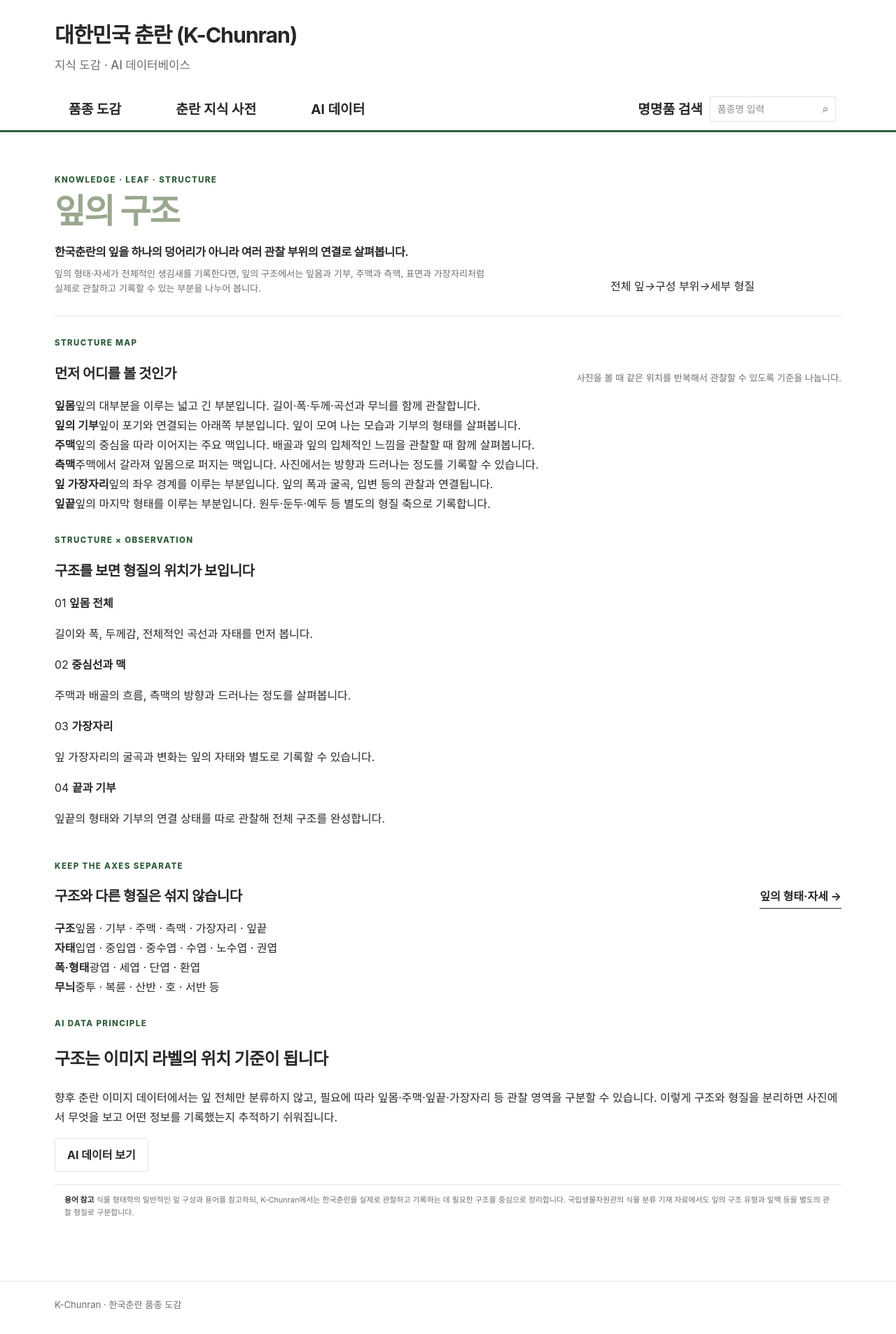
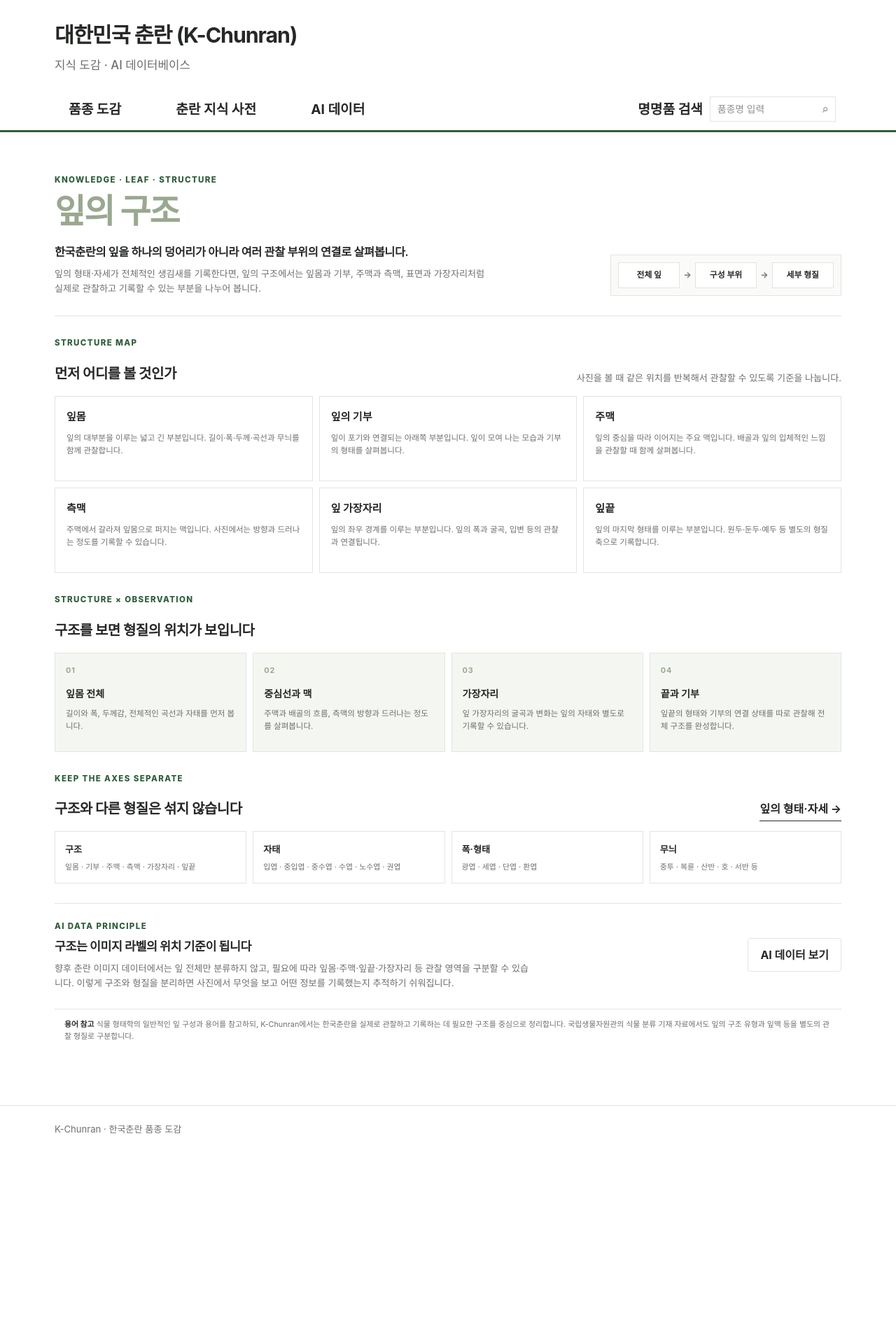
Before and after one commit to parasolra5-pixel/K-chunran, a Jekyll site: the page built from knowledge/leaf/structure.md, in a window 1280 px wide. Shown: the whole page at 70% size. Built offline with Jekyll 4.4.1, drawn with Linux system fonts in a browser that asks for light colours; after the commit the page ends 1656 px from its top, so only the background shows below that.

Commit message:
style: design leaf structure knowledge page

```diff
--- a/assets/css/k-chunran.css
+++ b/assets/css/k-chunran.css
@@ -2196,3 +2196,178 @@ a { color: inherit; }
     gap: 16px;
   }
 }
+
+
+/* Knowledge: leaf structure */
+.kc-structure-hero {
+  grid-template-columns: minmax(0, 1fr) 330px;
+}
+
+.kc-structure-hero h1 {
+  color: #9aa88f;
+}
+
+.kc-structure-guide {
+  display: grid;
+  grid-template-columns: 1fr auto 1fr auto 1fr;
+  align-items: center;
+  gap: 5px;
+  padding: 10px;
+  border: 1px solid var(--kc-border);
+  background: #fafbf9;
+  font-size: .74rem;
+  font-weight: 700;
+  text-align: center;
+}
+
+.kc-structure-guide span {
+  padding: 7px 5px;
+  border: 1px solid var(--kc-border);
+  background: #fff;
+}
+
+.kc-structure-guide i {
+  color: var(--kc-muted);
+  font-style: normal;
+}
+
+.kc-structure-parts {
+  display: grid;
+  grid-template-columns: repeat(3, minmax(0, 1fr));
+  gap: 9px;
+}
+
+.kc-structure-parts > div {
+  min-height: 122px;
+  padding: 16px;
+  border: 1px solid var(--kc-border);
+  background: #fff;
+}
+
+.kc-structure-parts strong {
+  display: block;
+  font-size: .94rem;
+}
+
+.kc-structure-parts span {
+  display: block;
+  margin-top: 8px;
+  color: var(--kc-muted);
+  font-size: .72rem;
+  line-height: 1.58;
+}
+
+.kc-structure-observe {
+  display: grid;
+  grid-template-columns: repeat(4, minmax(0, 1fr));
+  gap: 9px;
+}
+
+.kc-structure-observe > div {
+  min-height: 142px;
+  padding: 15px;
+  border: 1px solid var(--kc-border);
+  background: #f4f7f1;
+}
+
+.kc-structure-number {
+  display: block;
+  margin-bottom: 12px;
+  color: #9aa88f;
+  font-size: .68rem;
+  font-weight: 700;
+  letter-spacing: .08em;
+}
+
+.kc-structure-observe strong {
+  display: block;
+  font-size: .88rem;
+}
+
+.kc-structure-observe p {
+  margin: 8px 0 0;
+  color: var(--kc-muted);
+  font-size: .72rem;
+  line-height: 1.55;
+}
+
+.kc-structure-axis {
+  display: grid;
+  grid-template-columns: repeat(4, minmax(0, 1fr));
+  gap: 9px;
+}
+
+.kc-structure-axis > div {
+  padding: 14px;
+  border: 1px solid var(--kc-border);
+  background: #fff;
+}
+
+.kc-structure-axis strong {
+  display: block;
+  font-size: .82rem;
+}
+
+.kc-structure-axis span {
+  display: block;
+  margin-top: 5px;
+  color: var(--kc-muted);
+  font-size: .68rem;
+  line-height: 1.5;
+}
+
+.kc-structure-data {
+  display: flex;
+  align-items: center;
+  justify-content: space-between;
+  gap: 28px;
+  margin-top: 28px;
+  padding: 22px 0 8px;
+  border-top: 1px solid var(--kc-border);
+}
+
+.kc-structure-data h2 {
+  margin: 0 0 6px;
+  font-size: 1.08rem;
+}
+
+.kc-structure-data p:last-child {
+  max-width: 680px;
+  margin: 0;
+  color: var(--kc-muted);
+  font-size: .82rem;
+  line-height: 1.6;
+}
+
+@media (max-width: 900px) {
+  .kc-structure-parts {
+    grid-template-columns: repeat(2, minmax(0, 1fr));
+  }
+
+  .kc-structure-observe {
+    grid-template-columns: repeat(2, minmax(0, 1fr));
+  }
+
+  .kc-structure-axis {
+    grid-template-columns: repeat(2, minmax(0, 1fr));
+  }
+}
+
+@media (max-width: 760px) {
+  .kc-structure-hero {
+    grid-template-columns: 1fr;
+    gap: 16px;
+  }
+
+  .kc-structure-parts,
+  .kc-structure-observe,
+  .kc-structure-axis {
+    grid-template-columns: 1fr;
+  }
+
+  .kc-structure-data {
+    align-items: flex-start;
+    flex-direction: column;
+    gap: 16px;
+  }
+}
```
